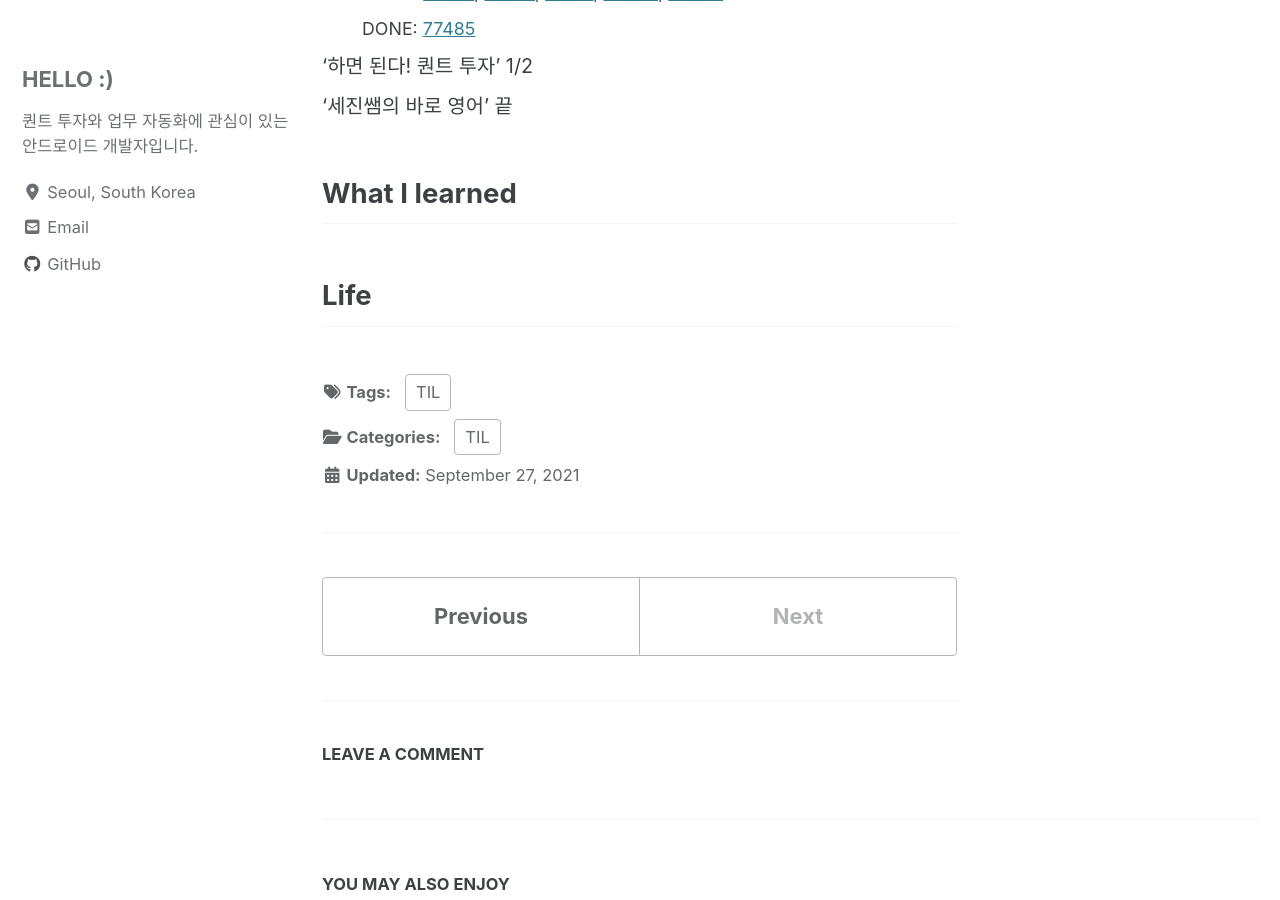
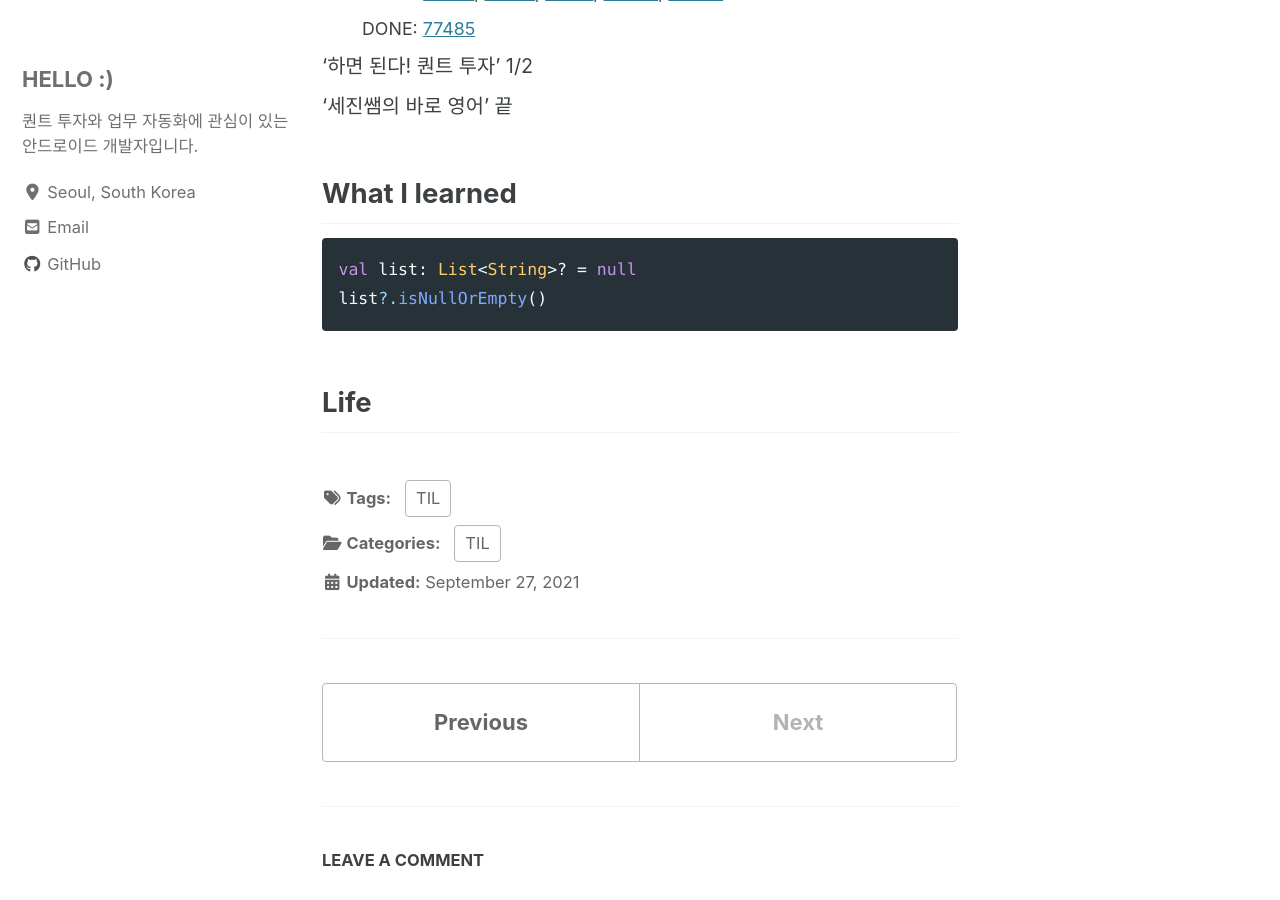
Before and after one commit to dev-eunji/dev-eunji.github.io, a Jekyll site: the page built from _posts/til/2021-09-27-TIL.md, in a window 1280 px wide and 900 px high, scrolled down 357 px. Built offline with Jekyll 4.4.1, drawn with Linux system fonts in a browser that asks for light colours; cached includes are drawn as plain includes; nearby versions of some CDN libraries; comment, search, counter and statistics services are not loaded.

Commit message:
[TIL] 20210929

````diff
--- a/_posts/til/2021-09-27-TIL.md
+++ b/_posts/til/2021-09-27-TIL.md
@@ -19,4 +19,9 @@ comments: true
 
 ## What I learned
 
+```kotlin
+val list: List<String>? = null
+list?.isNullOrEmpty()
+```
+
 ## Life
````
